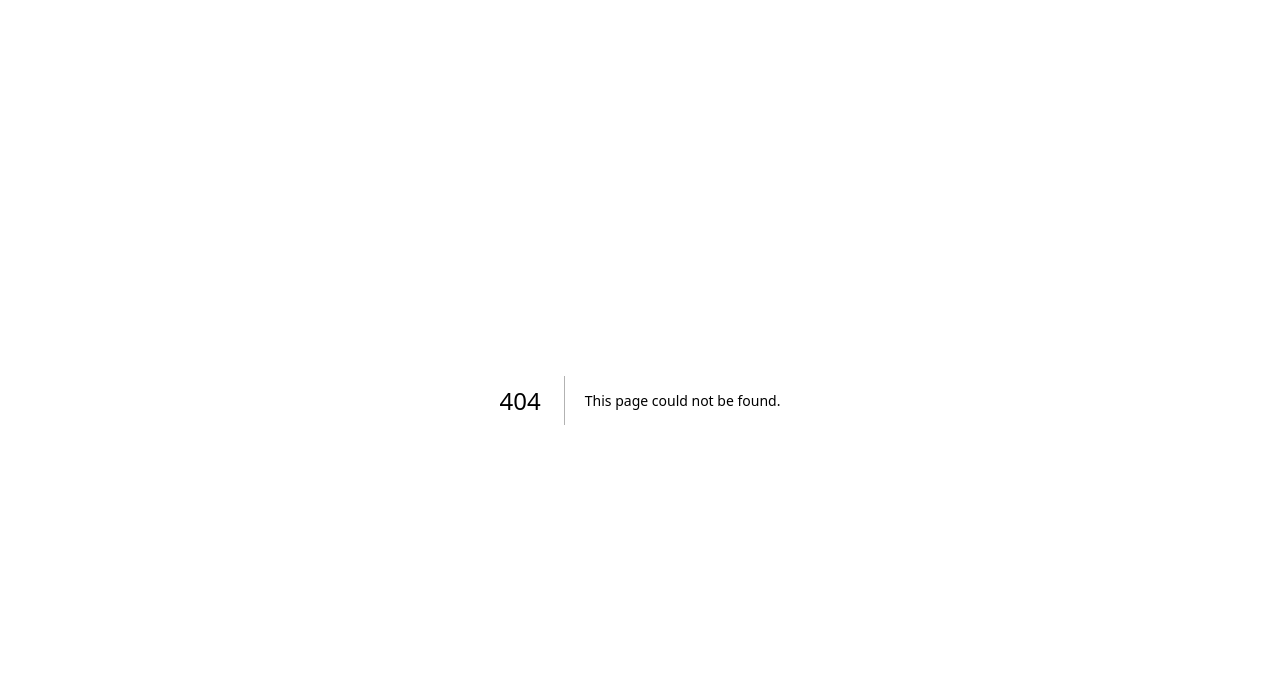
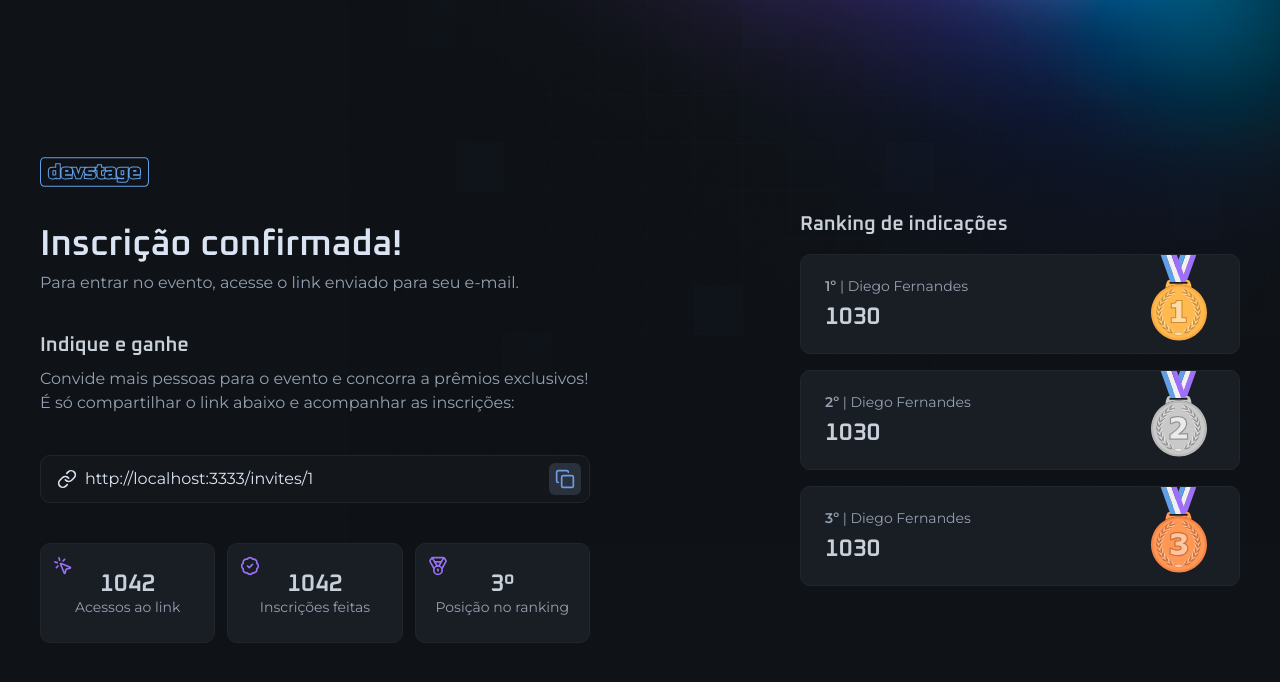
Before and after one commit to florencioMath/course-nlw-connect-java-and-react, a Next.js app in the folder react/web/: page /invite/1 in a window 1280 px wide. Before the commit this address had no page. Shown: the top 682 px of the page. Built offline with nearby package versions, Linux system fonts and the light colour scheme.

Commit message:
feat: Reorganização da pasta de invites para aceitar o parametro da rota.

```diff
--- a/react/web/src/app/invite/page.tsx
+++ b/react/web/src/app/invite/[subscriberId]/page.tsx
@@ -1,12 +1,20 @@
 import Image from 'next/image';
 
-import logo from '../../assets/logo.svg';
+import logo from '../../../assets/logo.svg';
 import { InviteLinkInput } from './invite-link-input';
 import { Ranking } from './ranking';
 import { Stats } from './stats';
 
-export default function InvitePage() {
-  const inviteLink = 'http://localhost:3000/invite/3291381203801293812313';
+interface InviteProps {
+  params: Promise<{
+    subscriberId: string;
+  }>;
+}
+
+export default async function InvitePage(props: InviteProps) {
+  const { subscriberId } = await props.params;
+
+  const inviteLink = `http://localhost:3333/invites/${subscriberId}`;
 
   return (
     <div className="min-h-dvh flex items-center justify-between gap-16 flex-col md:flex-row">
--- a/react/web/src/app/invite/ranking.tsx
+++ b/react/web/src/app/invite/[subscriberId]/ranking.tsx
@@ -1,8 +1,8 @@
 import Image from 'next/image';
 
-import medalCooper from '../../assets/medal-cooper.svg';
-import medalGold from '../../assets/medal-gold.svg';
-import medalSilver from '../../assets/medal-silver.svg';
+import medalCooper from '../../../assets/medal-cooper.svg';
+import medalGold from '../../../assets/medal-gold.svg';
+import medalSilver from '../../../assets/medal-silver.svg';
 
 export function Ranking() {
   return (
```
Also changed, not shown: react/web/src/app/invite/[subscriberId]/invite-link-input.tsx (renamed from react/web/src/app/invite/invite-link-input.tsx), react/web/src/app/invite/[subscriberId]/stats.tsx (renamed from react/web/src/app/invite/stats.tsx).
